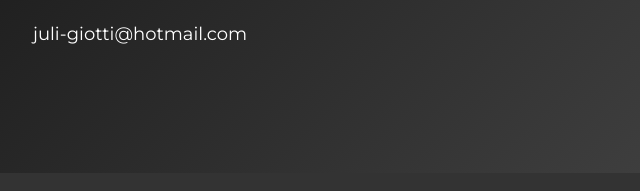
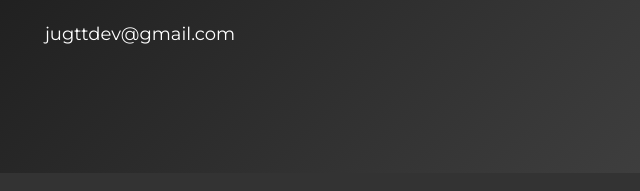
Before and after one commit to JuGtt/Portfolio, a plain HTML site: page index.html in a window 1280 px wide. Shown: the part 5021-5212 px from the top of the page, 500-1140 px from the left. Drawn offline with Linux system fonts and the light colour scheme.

Commit message:
Changed to business email

```diff
--- a/index.html
+++ b/index.html
@@ -308,10 +308,10 @@
       <h2 class="section-title">Contato</h2>
       <div class="contact-wrapper">
         <p class="contact-wrapper__text">Aberto a novas oportunidades. <br> Me chama para conversarmos:</p>
-        <a href="mailto:juli-giotti@hotmail.com" class="cta-btn cta-btn--resume">
+        <a href="mailto:jugttdev@gmail.com" class="cta-btn cta-btn--resume">
           Enviar Email
         </a>
-        <p class="contact-wrapper__text" style="margin-top: 20px; font-size: 1.8rem;">juli-giotti@hotmail.com</p>
+        <p class="contact-wrapper__text" style="margin-top: 20px; font-size: 1.8rem;">jugttdev@gmail.com</p>
       </div>
     </div>
   </section>
```
Also changed, not shown: indexen.html (+2 -2 lines).
